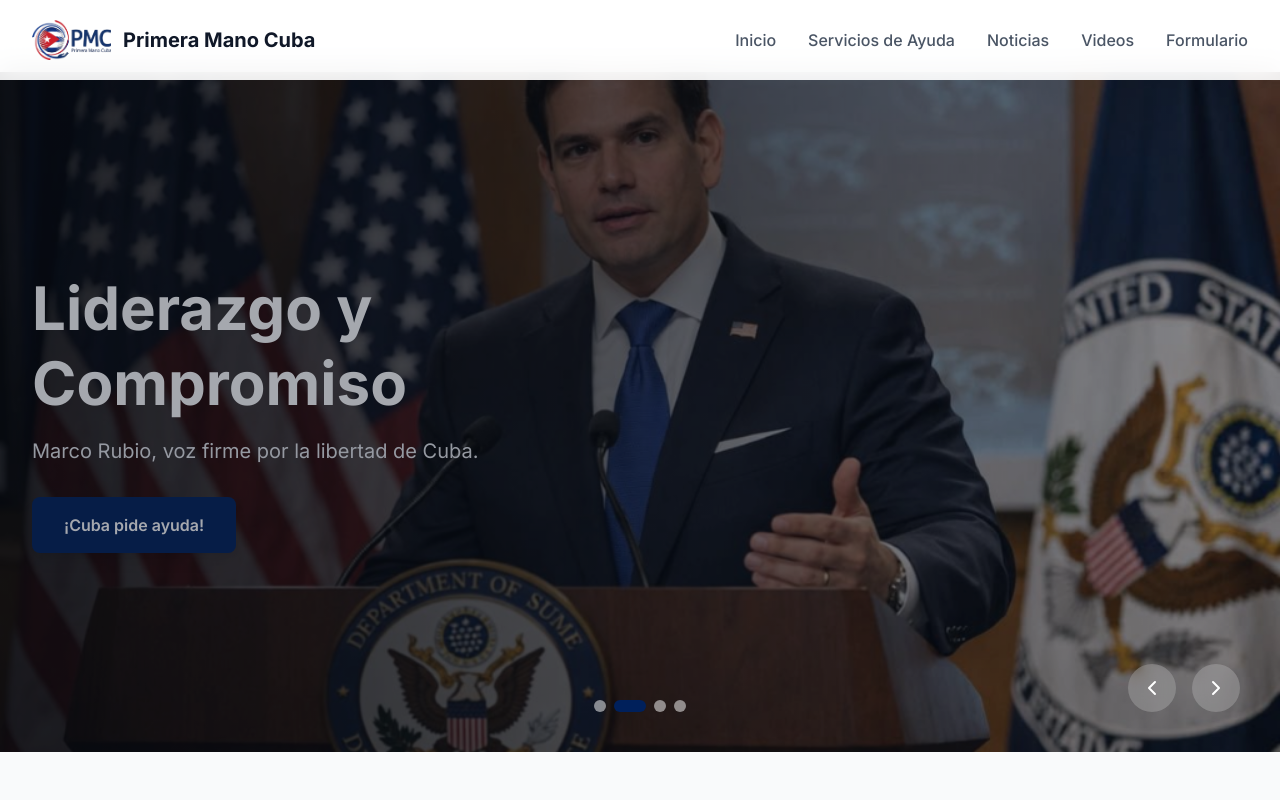
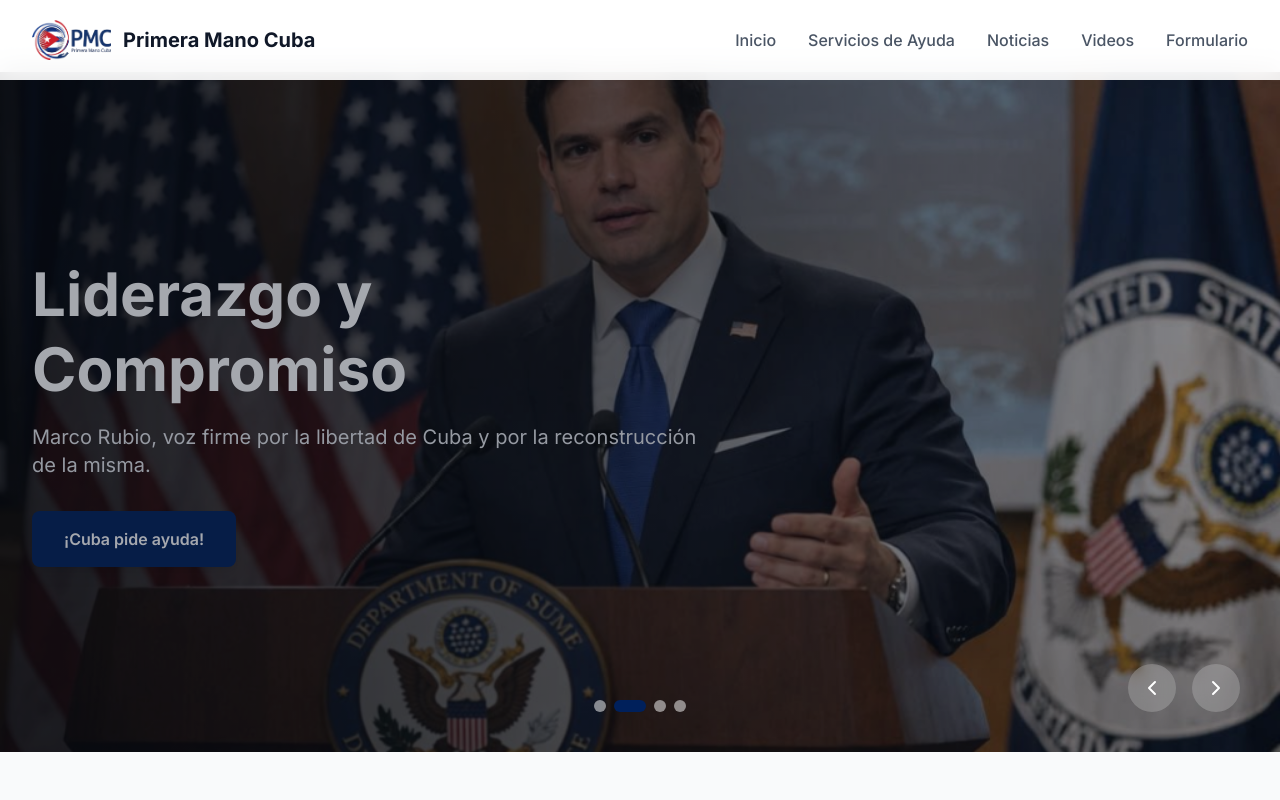
Before and after one commit to cubaprimeramano-byte/webcuba, a Next.js app: page / in a window 1280 px wide. Shown: the top 800 px of the page. Built offline with nearby package versions, Linux system fonts and the light colour scheme.

Commit message:
Auto commit sáb 16/05/2026 14:21:47.40

```diff
--- a/src/data/content.js
+++ b/src/data/content.js
@@ -3,7 +3,7 @@ export const content = {
   // Aquí puedes cambiar el nombre de la pestaña, el subtítulo principal y el logo.
   site: {
     title: "Primera Mano Cuba",
-    subtitle: "Ayuda directa para la liberación y reconstrucción de Cuba",
+    subtitle: "Ayuda directa para la liberación y reconstrucción de Cuba ",
     logoText: "PMC", // Texto del logo (si no tienes imagen)
     logoImage: "/imagenes/logo.png", // Puedes poner "/imagenes/tu-logo.png" cuando tengas uno
   },
@@ -31,7 +31,7 @@ export const content = {
   heroSlides: [
     {
       title: "Liderazgo y Compromiso",
-      subtitle: "Marco Rubio, voz firme por la libertad de Cuba.",
+      subtitle: "Marco Rubio, voz firme por la libertad de Cuba y por la reconstrucción de la misma.",
       image: "/imagenes/img1.png", // Las imágenes están en la carpeta public/imagenes
       buttonText: "¡Cuba pide ayuda!",
       buttonLink: "#noticias",
```
